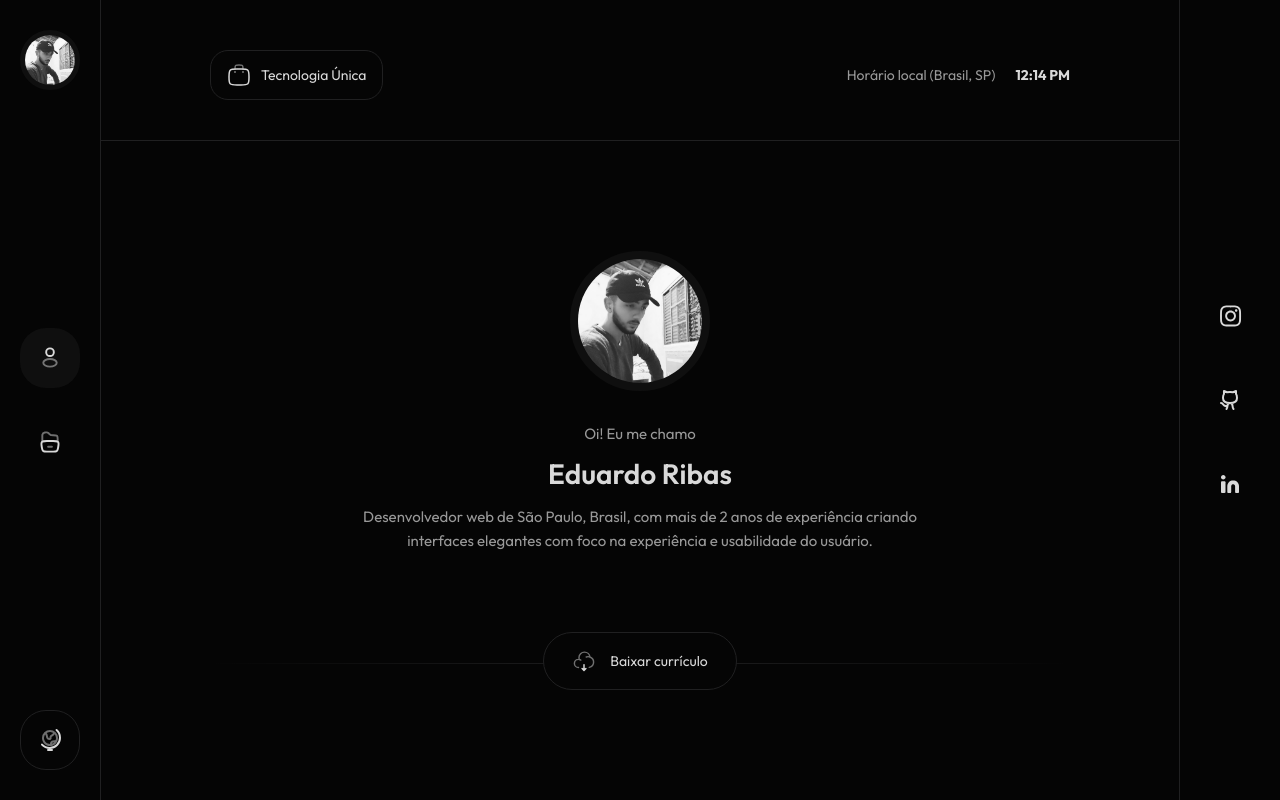
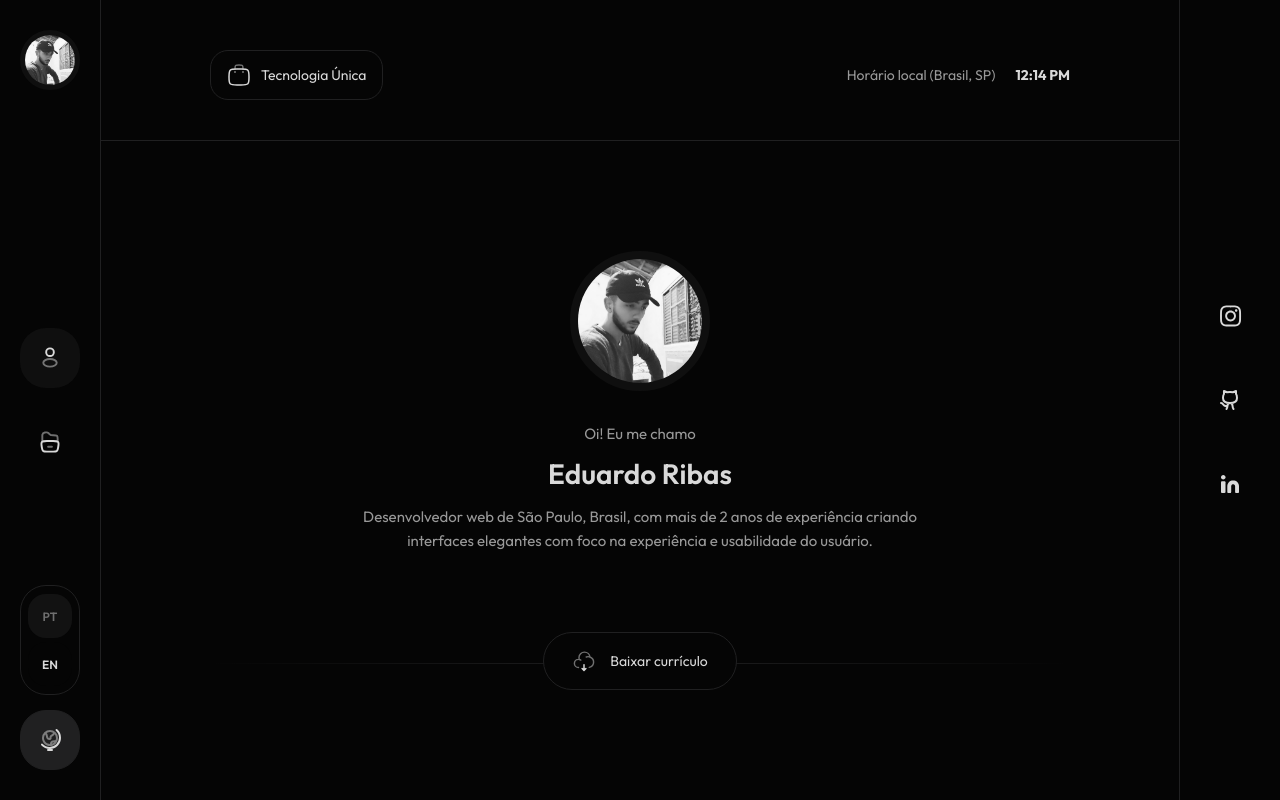
Before and after one commit to edwardribas/portfolio-2024, a Next.js app: page / in a window 1280 px wide. Both pictures are taken after a click on the button 50 px from the left and 740 px from the top of the page. Shown: the top 800 px of the page. Built offline with nearby package versions, Linux system fonts and the light colour scheme.

Commit message:
language switch container

```diff
--- /dev/null
+++ b/components/language-option.tsx
@@ -0,0 +1,29 @@
+import type { LanguageOptionsProps } from "@/types/components/lanugage-option.types"
+import { Button } from "./ui/button"
+import { cn } from "@/lib/utils"
+
+export const LanguageOption = ({
+  active,
+  alt,
+  label,
+  className,
+  onClick,
+}: LanguageOptionsProps) => {
+  return (
+    <Button
+      aria-label={alt}
+      disabled={active}
+      aria-disabled={active}
+      onClick={onClick}
+      className={cn(
+        "text-p-foreground size-[44px] select-none self-center rounded-[18px] border-none px-0 text-xs font-semibold leading-[normal] transition-all duration-300",
+        className,
+        {
+          "bg-p-border !text-p-foreground": active,
+        }
+      )}
+    >
+      {label}
+    </Button>
+  )
+}
--- /dev/null
+++ b/components/language-switch.tsx
@@ -0,0 +1,64 @@
+"use client"
+
+import { useState } from "react"
+import { Button } from "./ui/button"
+import Image from "next/image"
+import { AnimatePresence, motion } from "framer-motion"
+import { LanguageOption } from "./language-option"
+import { cn } from "@/lib/utils"
+
+export const LanguageSwitch = () => {
+  const [isSwitchOpen, setIsSwitchOpen] = useState(false)
+  const [selectedLang, setSelectedLang] = useState("pt")
+
+  const handleSwitchClick = () => {
+    setIsSwitchOpen((prev) => !prev)
+  }
+
+  return (
+    <div className="bg-p-background relative flex flex-col">
+      <AnimatePresence>
+        {isSwitchOpen && (
+          <motion.div
+            initial={{ filter: "blur(4px)", opacity: 0, y: 10, zIndex: -1 }}
+            animate={{ filter: "blur(0px)", opacity: 1, y: -15, zIndex: 1 }}
+            exit={{ filter: "blur(4px)", opacity: 0, y: 10, zIndex: -1 }}
+            className="border-p-border absolute bottom-full flex w-[60px] flex-col gap-1 rounded-[26px] border p-2"
+          >
+            <LanguageOption
+              active={selectedLang === "pt"}
+              alt="Alterar idioma para português"
+              label="PT"
+              onClick={() => setSelectedLang("pt")}
+            />
+            <LanguageOption
+              active={selectedLang === "en"}
+              alt="Alterar idioma para inglês"
+              label="EN"
+              onClick={() => setSelectedLang("en")}
+            />
+          </motion.div>
+        )}
+      </AnimatePresence>
+
+      <Button
+        onClick={handleSwitchClick}
+        aria-selected={isSwitchOpen}
+        className={cn(
+          "border-p-border grid size-[60px] place-items-center rounded-[26px] bg-transparent p-[5px] transition-colors duration-300 ease-in-out",
+          { "bg-p-border": isSwitchOpen, "hover:bg-p-border/40": !isSwitchOpen }
+        )}
+      >
+        <Image
+          src="/icons/solar-globe-duotone.svg"
+          width={24}
+          height={24}
+          className="size-6"
+          alt="Simbolo de um globo"
+        />
+      </Button>
+    </div>
+  )
+}
+
+// todo: translate this page
--- a/components/leftbar.tsx
+++ b/components/leftbar.tsx
@@ -4,6 +4,7 @@ import { Button } from "./ui/button"
 import Image from "next/image"
 import { OptionalClassProps } from "@/types/utils.types"
 import { cn } from "@/lib/utils"
+import { LanguageSwitch } from "./language-switch"
 
 export const LeftBar = ({ className }: OptionalClassProps) => {
   return (
@@ -40,19 +41,7 @@ export const LeftBar = ({ className }: OptionalClassProps) => {
         </MenuLink>
       </nav>
 
-      <Button
-        className={
-          "hover:bg-p-border border-p-border grid size-[60px] place-items-center rounded-[26px] bg-transparent p-[5px] transition-colors duration-300 ease-in-out"
-        }
-      >
-        <Image
-          src="/icons/solar-globe-duotone.svg"
-          width={24}
-          height={24}
-          className="size-6"
-          alt="Simbolo de um globo"
-        />
-      </Button>
+      <LanguageSwitch />
     </aside>
   )
 }
--- a/components/menu-link.tsx
+++ b/components/menu-link.tsx
@@ -1,8 +1,6 @@
 "use client"
 
 import { cn } from "@/lib/utils"
-import { ChildrenProps, OptionalClassProps } from "@/types/utils.types"
-import type { LinkProps } from "next/link"
 import Link from "next/link"
 import { usePathname } from "next/navigation"
 import {
@@ -11,14 +9,7 @@ import {
   TooltipProvider,
   TooltipTrigger,
 } from "./ui/tooltip"
-
-type MenuLink = {
-  tooltip: string
-  tooltipDirection?: "right" | "left"
-  alt: string
-} & LinkProps &
-  ChildrenProps &
-  OptionalClassProps
+import type { MenuLinkProps } from "@/types/components/menu-link.types"
 
 export const MenuLink = ({
   children,
@@ -27,7 +18,7 @@ export const MenuLink = ({
   alt,
   tooltipDirection = "right",
   ...props
-}: MenuLink) => {
+}: MenuLinkProps) => {
   const pathname = usePathname()
   const selected = pathname === props.href
 
@@ -37,8 +28,11 @@ export const MenuLink = ({
         <TooltipTrigger asChild aria-label={alt}>
           <Link
             className={cn(
-              "hover:bg-p-muted-border grid size-[60px] place-items-center rounded-[26px] bg-transparent p-[5px] transition-colors duration-300 ease-in-out",
-              selected && "bg-p-muted-border",
+              " grid size-[60px] place-items-center rounded-[26px] bg-transparent p-[5px] transition-colors duration-300 ease-in-out",
+              {
+                "bg-p-muted-border": selected,
+                "hover:bg-p-muted-border/80": !selected,
+              },
               className
             )}
             {...props}
```
Also changed, not shown: types/components/lanugage-option.types.ts (added, +8 -0 lines), types/components/menu-link.types.ts (added, +10 -0 lines).
